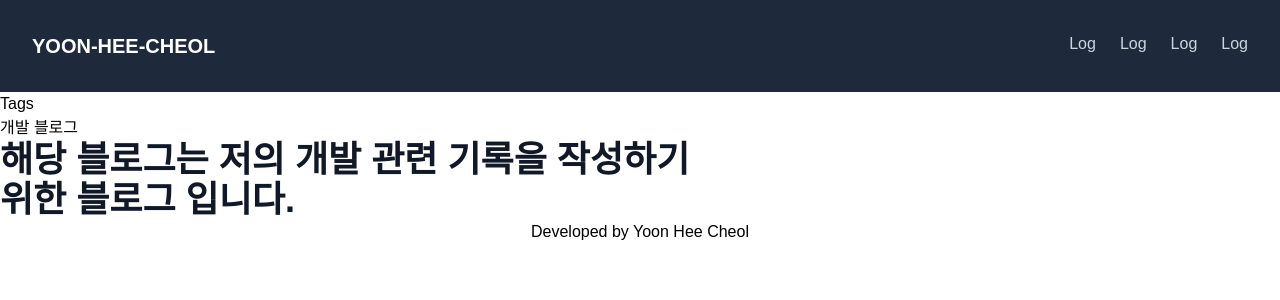
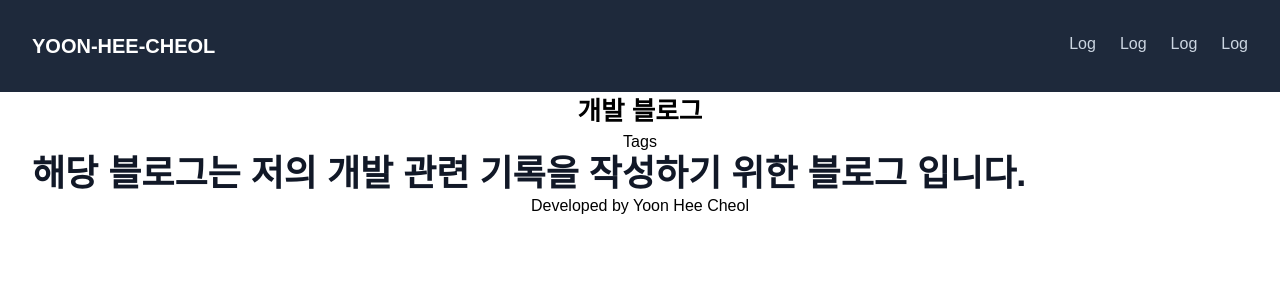
Before and after one commit to YOONHEECHEOL/log, a Next.js app: page /posts/2023/0307 in a window 1280 px wide. Shown: the top 300 px of the page. Built offline with nearby package versions, Linux system fonts and the light colour scheme.

Commit message:
style 작업 중

```diff
--- a/app/layout.tsx
+++ b/app/layout.tsx
@@ -13,7 +13,6 @@ export default function RootLayout({
     // render layout
     const header = <Header />
     const footer = <Footer />
-    const tags = <Tags />
 
     return (
         <html lang="en">
@@ -24,7 +23,6 @@ export default function RootLayout({
                         {/* <Lnb /> */}
                         <div className={`w-full`}>
                             {header}
-                            {tags}
                             {children}
                             {footer}
                         </div>
--- a/app/layout/Tags.tsx
+++ b/app/layout/Tags.tsx
@@ -1,7 +1,7 @@
 const Tags = () => {
 
     return (
-        <div>Tags</div>
+        <div className="tags">Tags</div>
     )
 }
 
--- a/app/posts/[year]/[slug]/page.tsx
+++ b/app/posts/[year]/[slug]/page.tsx
@@ -4,6 +4,8 @@ import matter from 'gray-matter';
 import Markdown from 'markdown-to-jsx';
 import * as gtag from 'lib/gtag'
 import Script from "next/script"
+import { ReactNode } from 'react';
+import Tags from '@/app/layout/Tags';
 
 export const generateStaticParams = async () => {
     const posts = getPostMetaData();
@@ -23,6 +25,13 @@ const getPostContent = (year: any, slug: any) => {
     return matterResult;
 }
 
+interface ChildrenNode {
+    children: ReactNode;
+}
+const H1 = ({children, ...props}:ChildrenNode) => {
+    return <pre {...props}>{children}</pre>
+};
+
 const Page = (props: any) => {
 
     const year = props.params.year;
@@ -31,9 +40,30 @@ const Page = (props: any) => {
     const post = getPostContent(year, slug);
 
     return <div>
-            <h1>{post.data.title}</h1>
+            <h1 className='page__title'>{post.data.title}</h1>
+            <Tags />
             <article className="prose lg:prose-xl">
-                <Markdown>{post.content}</Markdown>
+                <Markdown
+                    options={{
+                        forceBlock: true,
+                        overrides: {
+                            h1: {
+                                component: H1,
+                                props: {
+                                    className:"foo",
+                                }
+                            },
+                            pre: {
+                                component: H1,
+                                props: {
+                                    className:"foo",
+                                }
+                            }
+                        }
+                    }}
+                >
+                    {post.content}
+                </Markdown>
             </article>
         </div>
 }
--- a/styles/globals.css
+++ b/styles/globals.css
@@ -3,3 +3,12 @@
 @tailwind utilities;
 
 * { font-family: 'Noto Sans KR', sans-serif; }
+
+.foo {font-size: 0.8em !important;padding: 1em;}
+.prose {max-width: 100% !important; margin: 0 2rem !important;}
+
+/* page */
+.page__title {text-align: center;font-size: 1.6em !important;font-weight: 700;}
+
+/* tags */
+.tags {text-align: center;}
```
Also changed, not shown: posts/2023/0619.md (+15 -9 lines), 1 other file (tests, documents, lock files or other folders).
